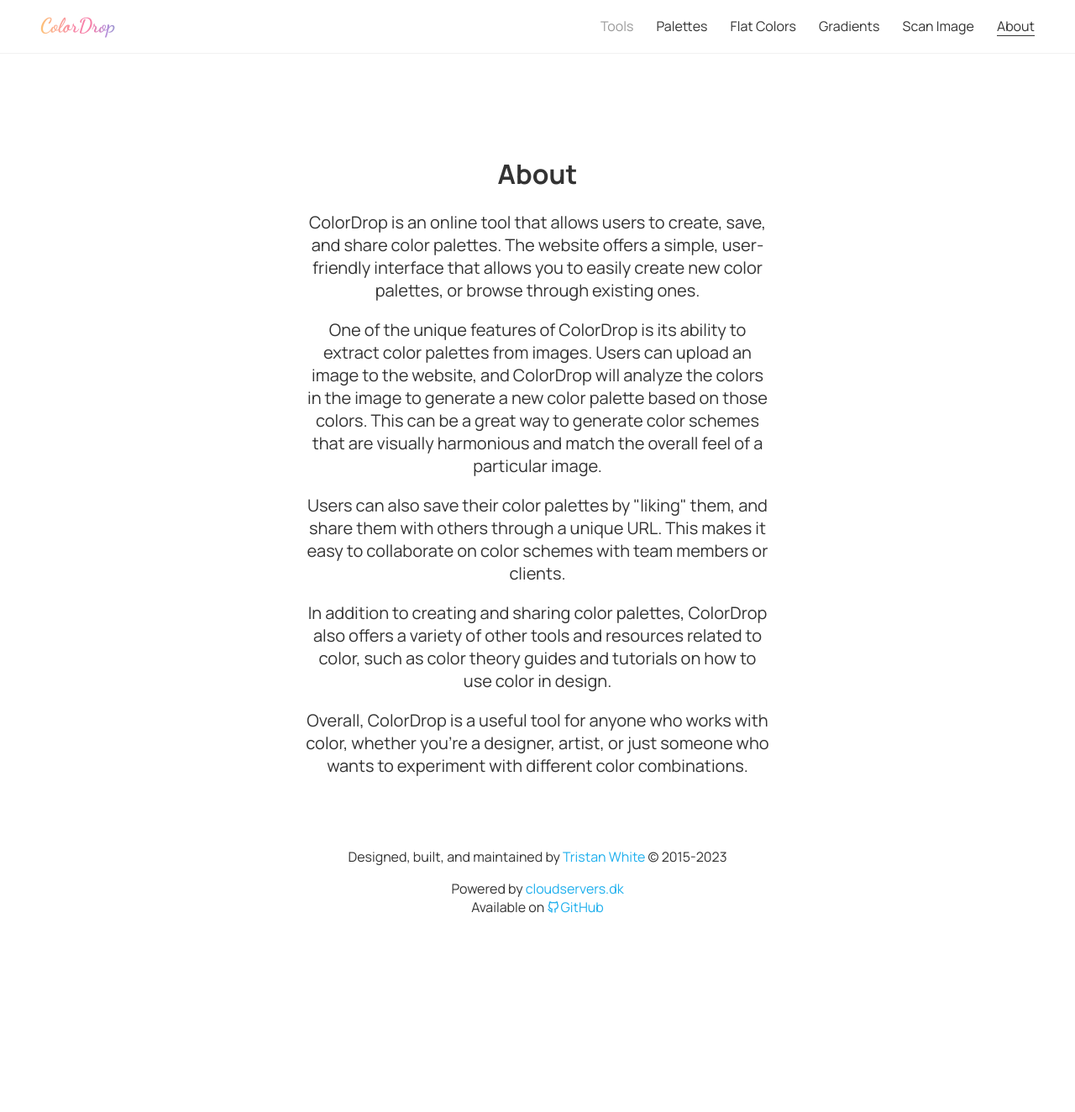
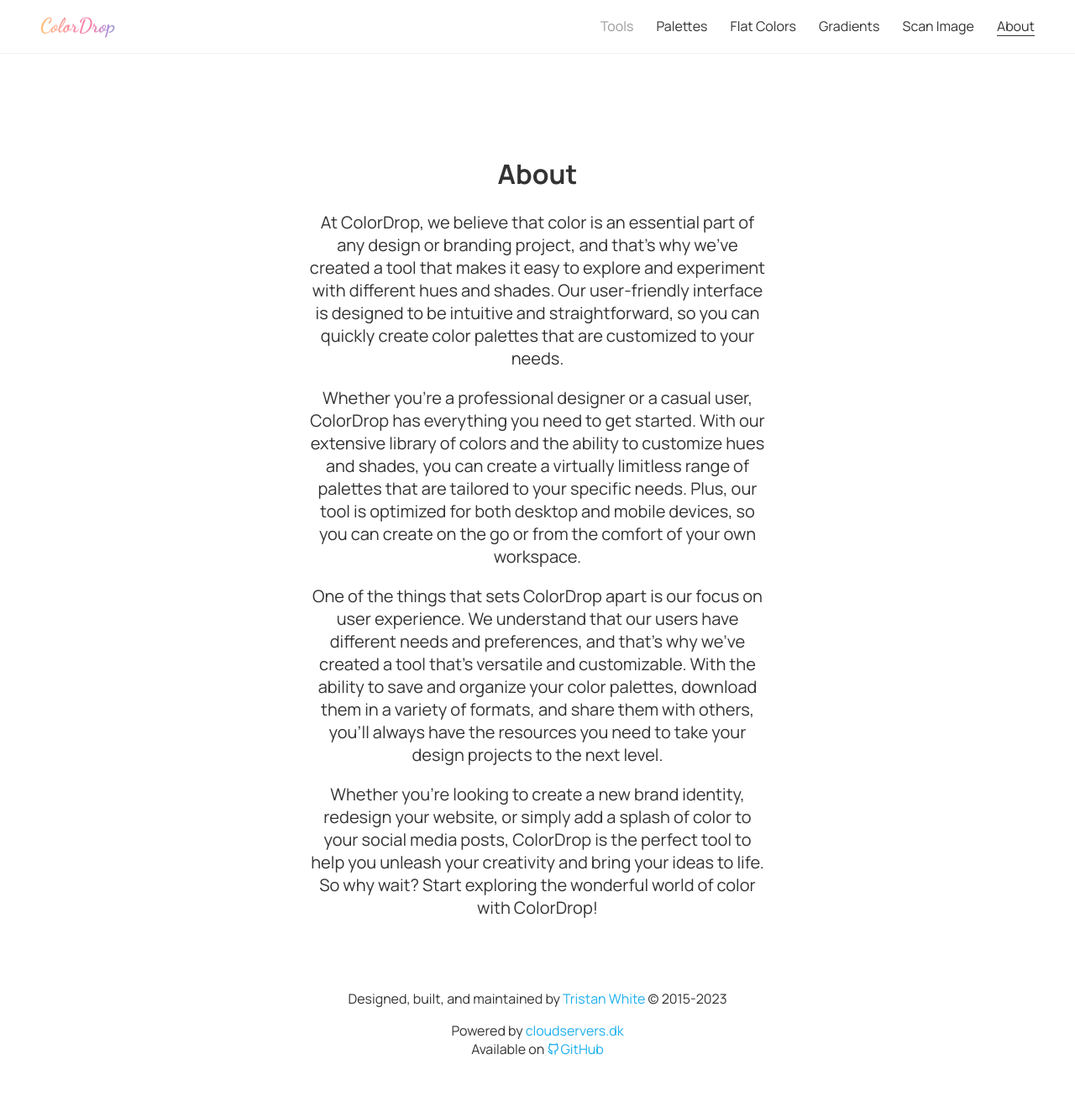
Before and after one commit to triss90/colordrop, a PHP site: page /about in a window 1280 px wide. Shown: the whole page at 84% size. Before the commit the page ends 1087 px from the top, so only its background shows below. Run offline with PHP 8.4, Linux system fonts and the light colour scheme; some libraries are stand-ins or nearby versions.

Commit message:
Update about text

```diff
--- a/about/index.php
+++ b/about/index.php
@@ -13,11 +13,10 @@
 		<div class="row center-tiny">
 			<div class="tiny-12 small-10 medium-8 large-6">
 				<h1>About</h1>
-				<p class="large">ColorDrop is an online tool that allows users to create, save, and share color palettes. The website offers a simple, user-friendly interface that allows you to easily create new color palettes, or browse through existing ones.</p>
-				<p class="large">One of the unique features of ColorDrop is its ability to extract color palettes from images. Users can upload an image to the website, and ColorDrop will analyze the colors in the image to generate a new color palette based on those colors. This can be a great way to generate color schemes that are visually harmonious and match the overall feel of a particular image.</p>
-				<p class="large">Users can also save their color palettes by "liking" them, and share them with others through a unique URL. This makes it easy to collaborate on color schemes with team members or clients.</p>
-				<p class="large">In addition to creating and sharing color palettes, ColorDrop also offers a variety of other tools and resources related to color, such as color theory guides and tutorials on how to use color in design.</p>
-				<p class="large">Overall, ColorDrop is a useful tool for anyone who works with color, whether you're a designer, artist, or just someone who wants to experiment with different color combinations.</p>
+				<p class="large">At ColorDrop, we believe that color is an essential part of any design or branding project, and that's why we've created a tool that makes it easy to explore and experiment with different hues and shades. Our user-friendly interface is designed to be intuitive and straightforward, so you can quickly create color palettes that are customized to your needs.</p>
+				<p class="large">Whether you're a professional designer or a casual user, ColorDrop has everything you need to get started. With our extensive library of colors and the ability to customize hues and shades, you can create a virtually limitless range of palettes that are tailored to your specific needs. Plus, our tool is optimized for both desktop and mobile devices, so you can create on the go or from the comfort of your own workspace.</p>
+				<p class="large">One of the things that sets ColorDrop apart is our focus on user experience. We understand that our users have different needs and preferences, and that's why we've created a tool that's versatile and customizable. With the ability to save and organize your color palettes, download them in a variety of formats, and share them with others, you'll always have the resources you need to take your design projects to the next level.</p>
+				<p class="large">Whether you're looking to create a new brand identity, redesign your website, or simply add a splash of color to your social media posts, ColorDrop is the perfect tool to help you unleash your creativity and bring your ideas to life. So why wait? Start exploring the wonderful world of color with ColorDrop!</p>
 			</div>
 		</div>
 	</div>
```
